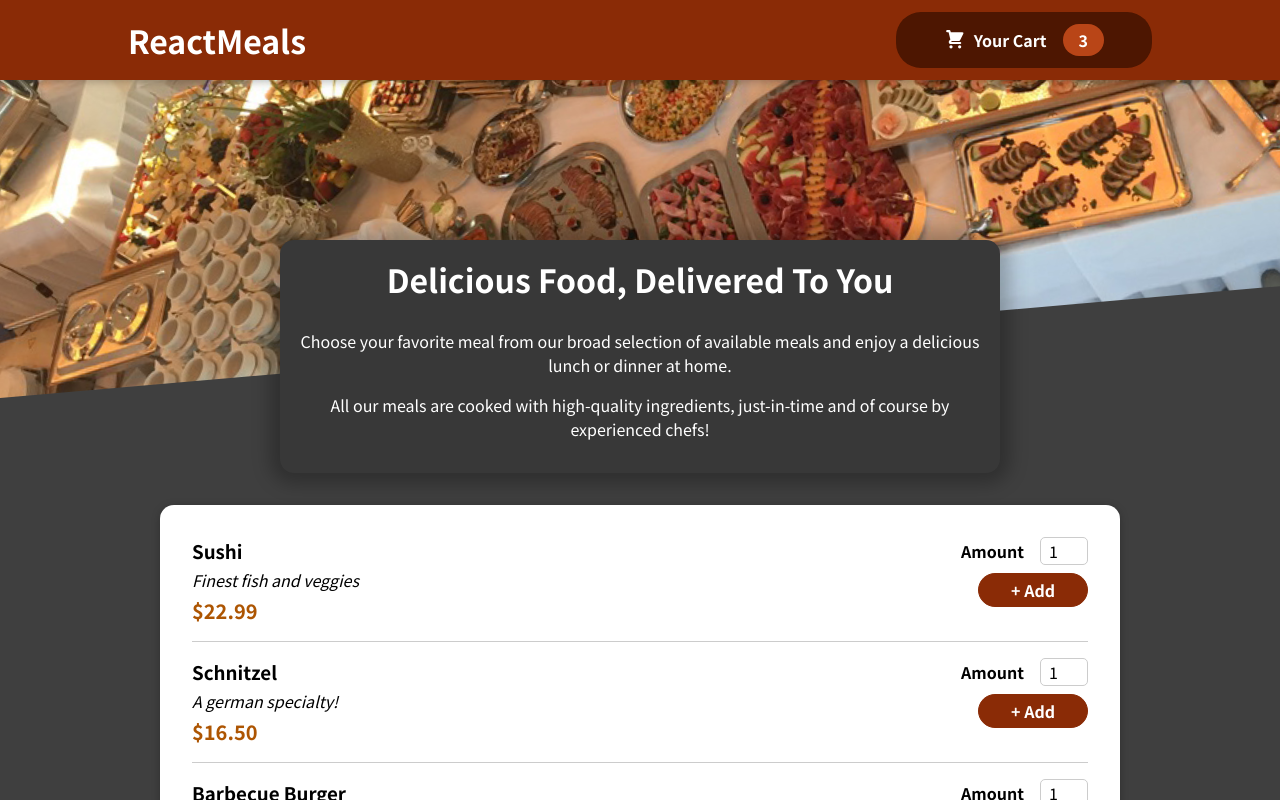
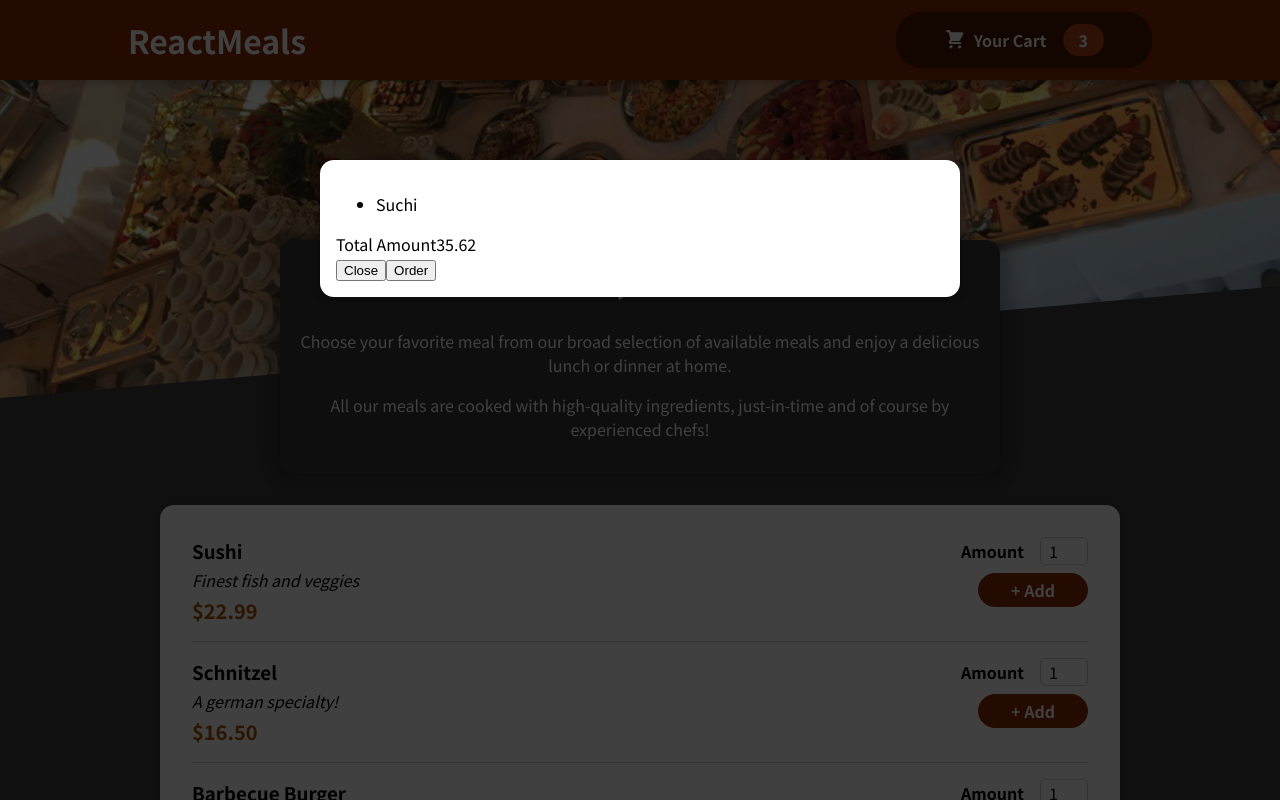
Before and after one commit to collinsigeh/food-order-app, a React (Create React App) app: page / in a window 1280 px wide. Shown: the top 800 px of the page. Built offline with nearby package versions, Linux system fonts and the light colour scheme.

Commit message:
implemented a ported modal compoenent for display the cart

```diff
--- a/public/index.html
+++ b/public/index.html
@@ -28,6 +28,7 @@
   </head>
   <body>
     <noscript>You need to enable JavaScript to run this app.</noscript>
+    <div id="overlays"></div>
     <div id="root"></div>
     <!--
       This HTML file is a template.
--- a/src/App.js
+++ b/src/App.js
@@ -1,10 +1,12 @@
 import { Fragment } from "react";
 import Header from "./modules/Layout/Header";
 import Meals from "./modules/Meals/Meals";
+import Cart from "./modules/Cart/Cart";
 
 function App() {
   return (
     <Fragment>
+      <Cart />
       <Header />
       <Meals />
     </Fragment>
--- a/src/modules/Cart/Cart.js
+++ b/src/modules/Cart/Cart.js
@@ -1,3 +1,4 @@
+import Modal from "../UI/Modal";
 import classes from "./Cart.module.css";
 
 const Cart = (props) => {
@@ -9,7 +10,7 @@ const Cart = (props) => {
     </ul>
   );
   return (
-    <div>
+    <Modal>
       {cartItems}
       <div>
           <span>Total Amount</span>
@@ -19,7 +20,7 @@ const Cart = (props) => {
           <button className={classes['button-alt']}>Close</button>
           <button className={classes.button}>Order</button>
       </div>
-    </div>
+    </Modal>
   );
 };
 
--- /dev/null
+++ b/src/modules/UI/Modal.js
@@ -0,0 +1,28 @@
+import classes from "Modal.module.css";
+import { Fragment } from "react";
+import ReactDOM from "react-dom";
+
+const Backdrop = (props) => {
+  return <div className={classes.backdrop}></div>;
+};
+
+const ModalOverlay = (props) => {
+  return (
+    <div className={classes.modal}>
+      <div className={classes.content}>{props.children}</div>
+    </div>
+  );
+};
+
+const portalElement = document.getElementById("overlays");
+
+const Modal = (props) => {
+  return (
+    <Fragment>
+      {ReactDOM.createPortal(<Backdrop />, portalElement)}
+      {ReactDOM.createPortal(<ModalOverlay>{props.children}</ModalOverlay>, portalElement)}
+    </Fragment>
+  );
+};
+
+export default Modal;
--- /dev/null
+++ b/src/modules/UI/Modal.module.css
@@ -0,0 +1,40 @@
+.backdrop {
+    position: fixed;
+    top: 0;
+    left: 0;
+    width: 100%;
+    height: 100vh;
+    z-index: 20;
+    background-color: rgba(0, 0, 0, 0.75);
+  }
+
+  .modal {
+    position: fixed;
+    top: 20vh;
+    left: 5%;
+    width: 90%;
+    background-color: white;
+    padding: 1rem;
+    border-radius: 14px;
+    box-shadow: 0 2px 8px rgba(0, 0, 0, 0.25);
+    z-index: 30;
+    animation: slide-down 300ms ease-out forwards;
+  }
+
+  @media (min-width: 768px) {
+    .modal {
+      width: 40rem;
+      left: calc(50% - 20rem);
+    }
+  }
+
+  @keyframes slide-down {
+    from {
+      opacity: 0;
+      transform: translateY(-3rem);
+    }
+    to {
+      opacity: 1;
+      transform: translateY(0);
+    }
+  }
```
